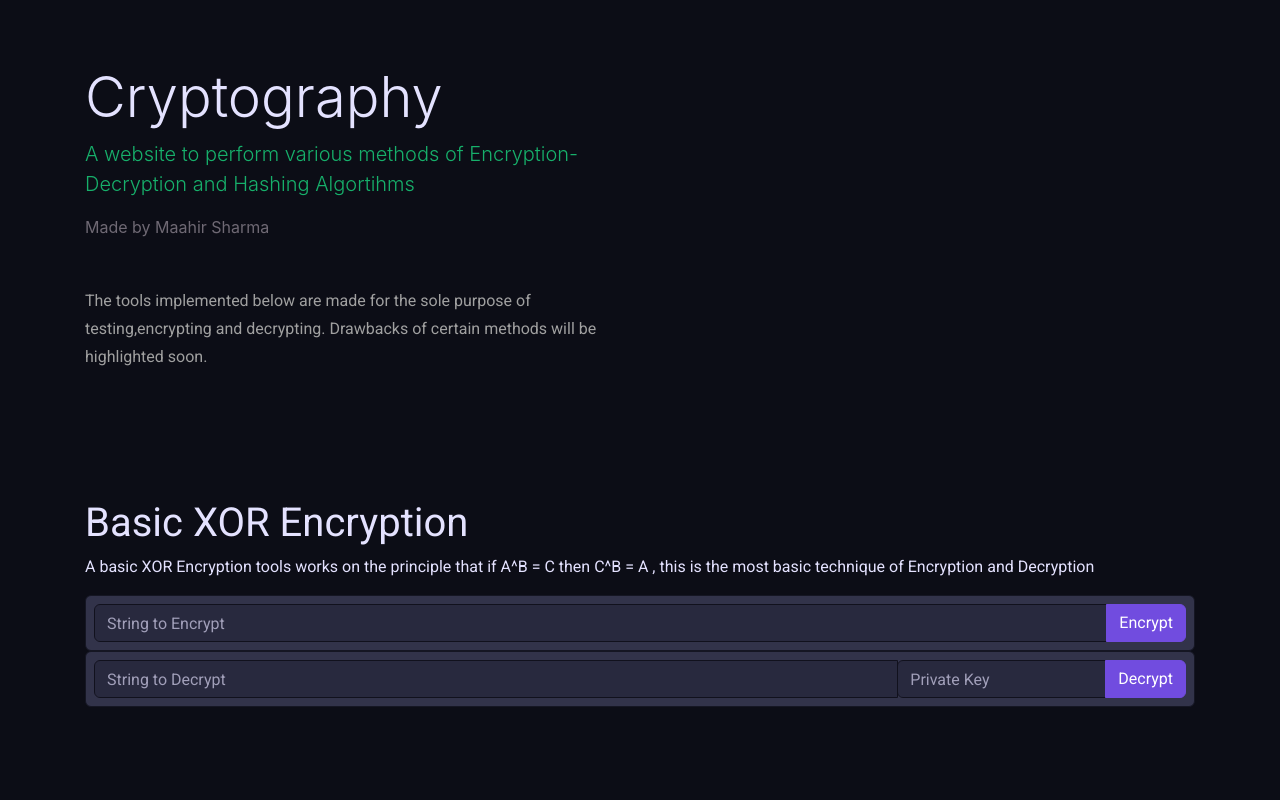
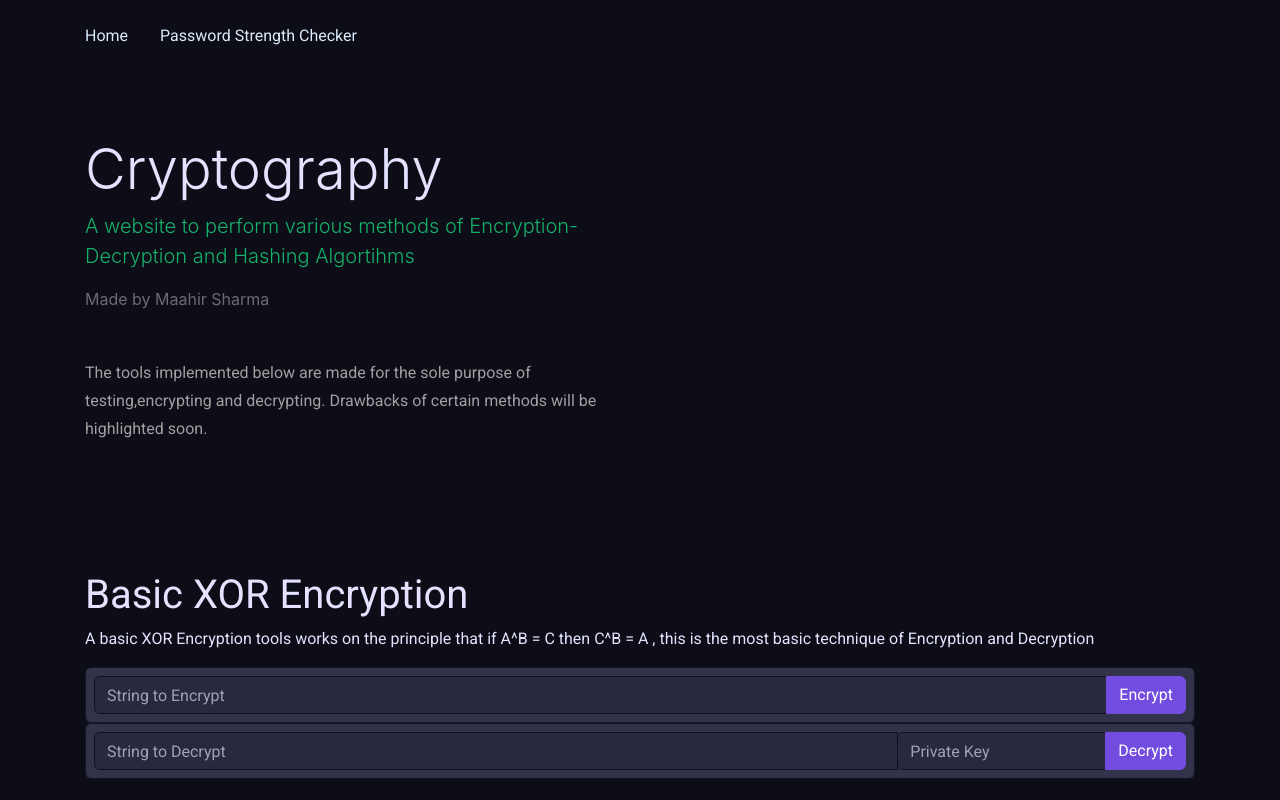
Before and after one commit to maahir22/Cryptography, a plain HTML site: page index.html in a window 1280 px wide. Shown: the top 800 px of the page. Drawn offline with Linux system fonts and the light colour scheme; a web font is replaced by a local one.

Commit message:
Update index.html

```diff
--- a/index.html
+++ b/index.html
@@ -19,6 +19,24 @@
     <script src="https://cdnjs.cloudflare.com/ajax/libs/crypto-js/3.1.9-1/crypto-js.min.js"></script>
     <script src="https://cdnjs.cloudflare.com/ajax/libs/crypto-js/3.1.9-1/hmac-sha256.min.js"></script>
     <script src="https://cdnjs.cloudflare.com/ajax/libs/crypto-js/3.1.9-1/enc-base64.min.js"></script>
+
+  <div class="navbar-dark text-white">
+    <div class="container">
+      <nav class="navbar px-0 navbar-expand-lg navbar-dark">
+        <button class="navbar-toggler" type="button" data-toggle="collapse" data-target="#navbarNavAltMarkup" aria-controls="navbarNavAltMarkup" aria-expanded="false" aria-label="Toggle navigation">
+          <span class="navbar-toggler-icon"></span>
+        </button>
+        <div class="collapse navbar-collapse" id="navbarNavAltMarkup">
+          <div class="navbar-nav">
+            <a href="index.html" class="pl-md-0 p-3 text-light">Home</a>
+            <a href="pass.html" class="p-3 text-decoration-none text-light">Password Strength Checker</a>
+          </div>
+        </div>
+      </nav>
+
+    </div>
+  </div>
+
 
 <div class="jumbotron bg-transparent mb-0 radius-0">
   <div class="container">
```
